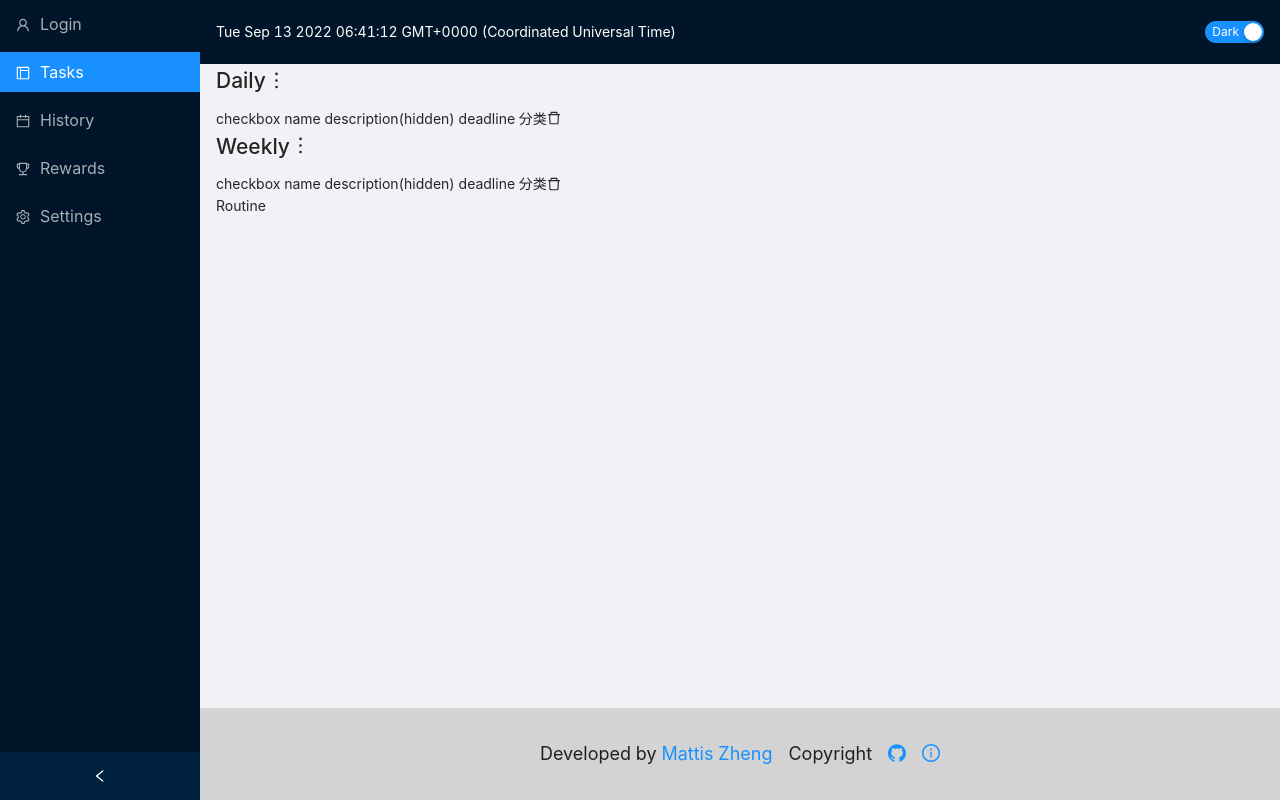
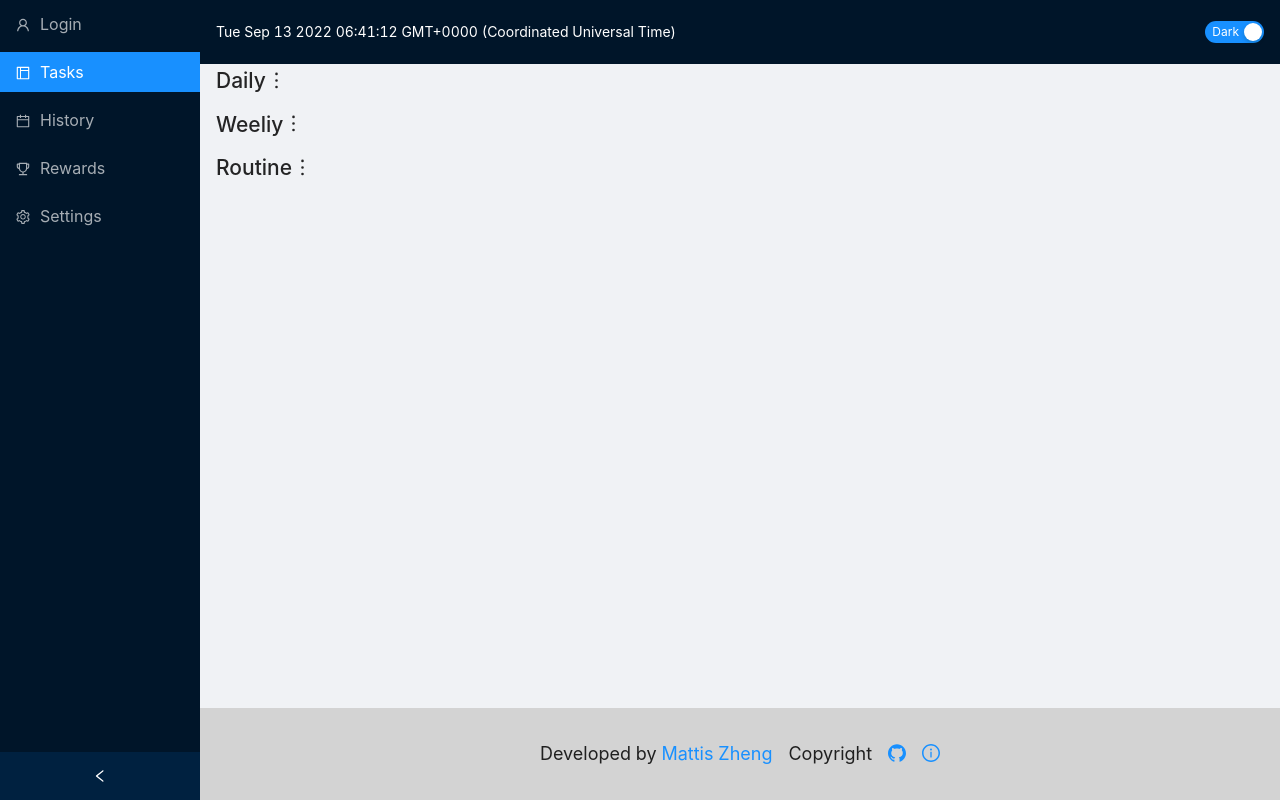
Before and after one commit to MattisZheng/sisyphus_stone, a React (Vite) app: page / in a window 1280 px wide. Built offline with nearby package versions, Linux system fonts and the light colour scheme.

Commit message:
add draggable update daily weekly routine

```diff
--- a/src/components/Daily.jsx
+++ b/src/components/Daily.jsx
@@ -1,19 +1,16 @@
 import Task from "./Task";
 import { MoreOutlined } from "@ant-design/icons";
+import Draggable from "./Draggable";
 
 // render daily task
 
 const Daily = () => {
   return (
-    <div>
-      <h2>
-        Daily
-        <MoreOutlined />
-      </h2>
+    <Draggable title="Daily">
       <div>
         <Task />
       </div>
-    </div>
+    </Draggable>
   );
 };
 
--- /dev/null
+++ b/src/components/Draggable.jsx
@@ -0,0 +1,15 @@
+import React from "react";
+import { MoreOutlined } from "@ant-design/icons";
+
+const Draggable = ({ title }) => {
+  return (
+    <div>
+      <h2>
+        {title}
+        <MoreOutlined />
+      </h2>
+    </div>
+  );
+};
+
+export default Draggable;
--- a/src/components/Routine.jsx
+++ b/src/components/Routine.jsx
@@ -1,8 +1,9 @@
 import React from 'react'
+import Draggable from './Draggable'
 
 const Routine = () => {
   return (
-    <div>Routine</div>
+    <Draggable title="Routine">Routine</Draggable>
   )
 }
 
--- a/src/components/Weekly.jsx
+++ b/src/components/Weekly.jsx
@@ -1,20 +1,16 @@
 import Task from "./Task";
+import Draggable from "./Draggable";
 import { MoreOutlined } from "@ant-design/icons";
 
 // render weekly task
 
 const Weekly = () => {
   return (
-    <div>
-      <h2>
-        Weekly
-        <MoreOutlined />
-      </h2>
-
+    <Draggable title="Weeliy">
       <div>
         <Task />
       </div>
-    </div>
+    </Draggable>
   );
 };
 
```
